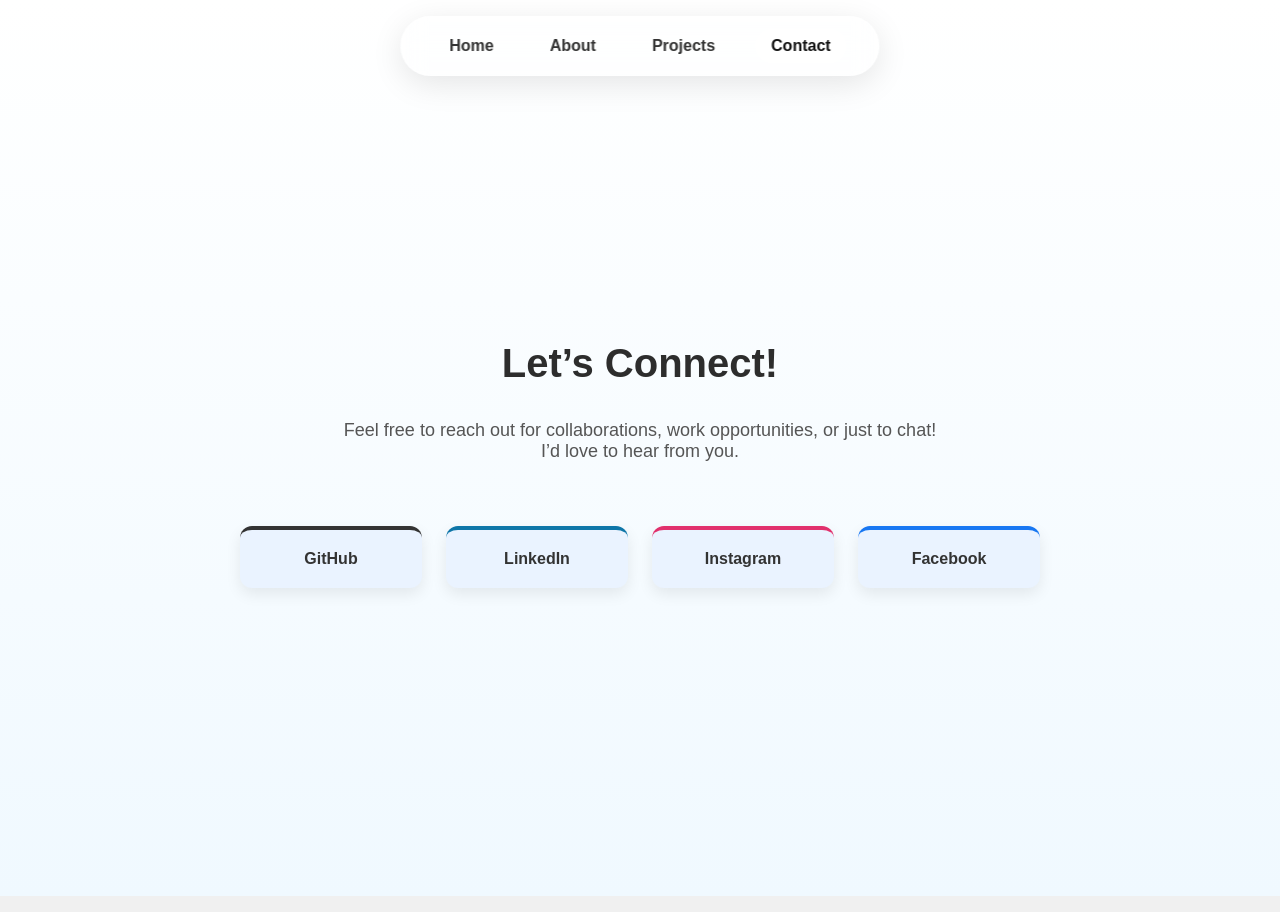
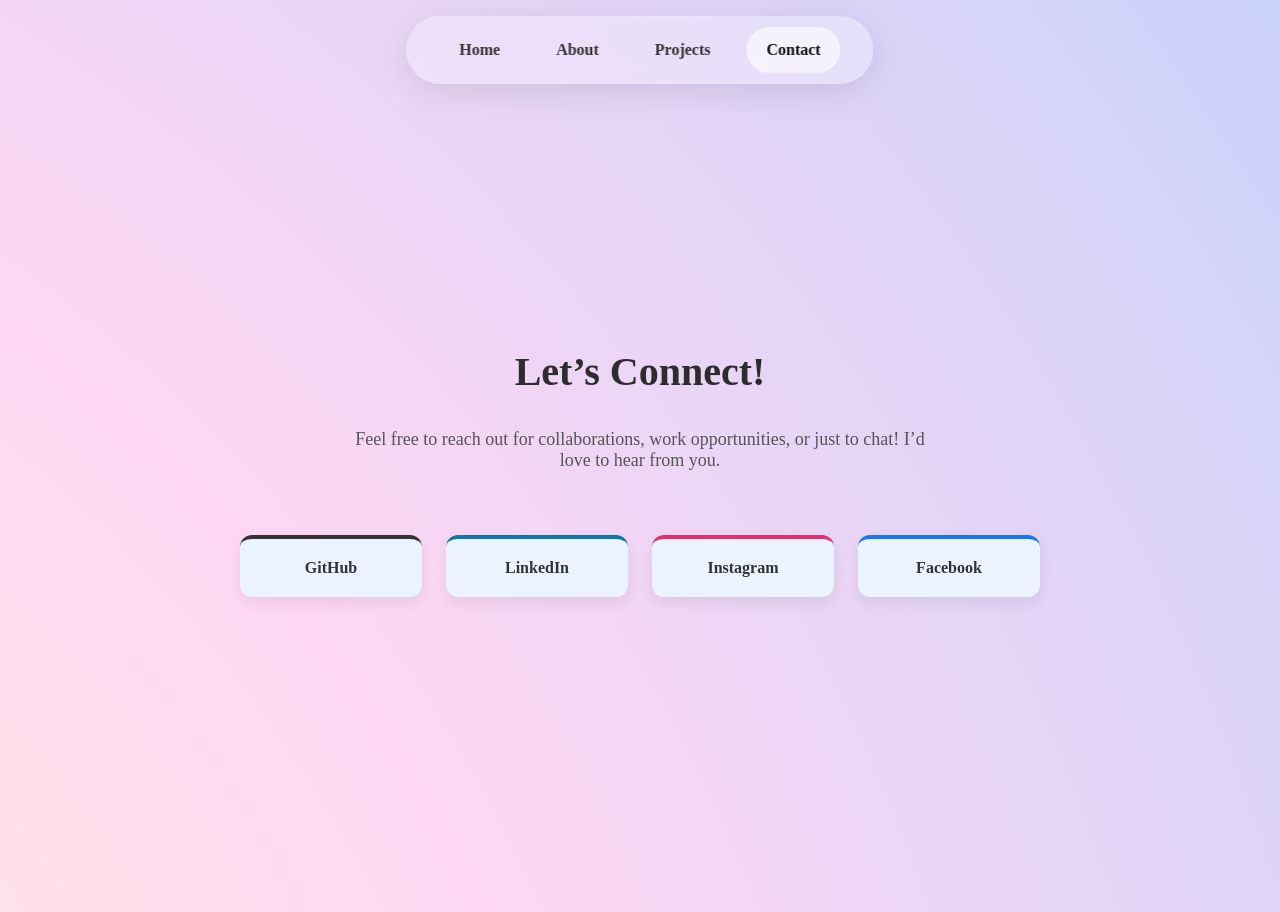
Before and after one commit to JeeIn-Park/JeeIn-Park.github.io, a React (Vite) app in the folder my-portfolio/: page /contact in a window 1280 px wide. Built offline with nearby package versions, Linux system fonts and the light colour scheme.

Commit message:
background colour

```diff
--- a/my-portfolio/src/components/Navbar.css
+++ b/my-portfolio/src/components/Navbar.css
@@ -6,58 +6,44 @@
   z-index: 50;
   display: flex;
   justify-content: center;
-  gap: 1.5rem;
-  padding: 0.75rem 2rem;
+  gap: 1rem;
+  padding: 1rem 2rem;
   border-radius: 999px;
-  backdrop-filter: blur(12px);
-  background: rgba(255, 255, 255, 0.3);
-  border: 1px solid rgba(255, 255, 255, 0.3);
+  background: rgba(255, 255, 255, 0.25);
+  backdrop-filter: blur(10px);
+  border: 1px solid rgba(255, 255, 255, 0.18);
   box-shadow: 0 8px 32px rgba(0, 0, 0, 0.1);
 }
 
-.navbar a {
+.nav-item {
+  position: relative; /* ✅ anchor for absolute positioning */
+  padding: 0.5rem 1.25rem;
+  border-radius: 999px;
+  font-weight: 600;
   color: #333;
-  font-weight: 600;
   text-decoration: none;
-  padding: 0.5rem 1rem;
-  border-radius: 999px;
-  transition: background-color 0.3s ease, color 0.3s ease;
+  z-index: 1;
+  transition: color 0.3s ease;
 }
 
-.navbar a:hover,
-.navbar a.active {
-  background-color: rgba(255, 255, 255, 0.6);
+.nav-item:hover {
   color: #111;
 }
 
+.nav-item.active {
+  color: #111;
+}
 
-
-  .navbar ul {
-    display: flex;
-    gap: 2rem;
-    list-style: none;
-    margin: 0;
-    padding: 0;
-  }
-
-  .nav-item {
-    border-radius: 8px;
-    padding: 0.5rem 1rem;
-    transition: transform 0.2s ease-in-out;
-  }
-
-  .nav-item:hover {
-    transform: scale(1.1);
-    background-color: rgba(255, 255, 255, 0.1);
-  }
-
-  .nav-item a {
-    color: white;
-    text-decoration: none;
-    font-weight: 600;
-    font-size: 1.1rem;
-  }
-
-  .nav-item .active-link {
-    border-bottom: 3px solid white;
-  }
+/* Sliding pill */
+.pill {
+  position: absolute;
+  top: 50%;
+  transform: translateY(-50%); /* ✅ center vertically */
+  left: 0; /* or adjust as needed */
+  height: 70%;
+  width: 100%; /* or adjust width dynamically */
+  background: rgba(255, 255, 255, 0.6);
+  border-radius: 999px;
+  z-index: 0;
+  transition: all 0.3s ease;
+}
--- a/my-portfolio/src/components/Navbar.tsx
+++ b/my-portfolio/src/components/Navbar.tsx
@@ -1,5 +1,6 @@
-import React from "react";
+import React, { useEffect, useRef, useState } from "react";
 import { Link, useLocation } from "react-router-dom";
+import { motion } from "framer-motion";
 import "./Navbar.css";
 
 const navItems = [
@@ -11,14 +12,32 @@ const navItems = [
 
 const Navbar: React.FC = () => {
   const location = useLocation();
+  const containerRef = useRef<HTMLDivElement>(null);
+  const [pillStyle, setPillStyle] = useState({ left: 0, width: 0 });
+
+  useEffect(() => {
+    const activeLink = containerRef.current?.querySelector(".nav-item.active");
+    if (activeLink) {
+      const { offsetLeft, offsetWidth } = activeLink as HTMLElement;
+      setPillStyle({ left: offsetLeft, width: offsetWidth });
+    }
+  }, [location.pathname]);
 
   return (
-    <nav className="navbar">
+    <nav className="navbar" ref={containerRef}>
+      <motion.div
+        className="pill"
+        transition={{ type: "spring", stiffness: 300, damping: 30 }}
+        style={{
+          left: pillStyle.left,
+          width: pillStyle.width,
+        }}
+      />
       {navItems.map((item, index) => (
         <Link
           key={index}
           to={item.path}
-          className={location.pathname === item.path ? "active" : ""}
+          className={`nav-item ${location.pathname === item.path ? "active" : ""}`}
         >
           {item.name}
         </Link>
--- a/my-portfolio/src/index.css
+++ b/my-portfolio/src/index.css
@@ -1,10 +1,31 @@
 /* index.css */
+
 body {
-    margin: 0;
-    font-family: Arial, sans-serif;
-    background-color: #f0f0f0;
-    color: #333;
+  background: radial-gradient(
+    circle at center,
+    #fffbc8,
+    #ffd7f4,
+    #b8d1fc,
+    #fad0c4,
+    #e7ffcb,
+    #b8e5fc
+  );
+  background-size: 1000% 1000%;
+  animation: swirl 40s linear infinite;
+}
+
+@keyframes swirl {
+  0% {
+    background-position: 50% 50%;
   }
+  50% {
+    background-position: 100% 0%;
+  }
+  100% {
+    background-position: 50% 50%;
+  }
+}
+
 
   nav {
     background-color: #222;
--- a/my-portfolio/src/main.tsx
+++ b/my-portfolio/src/main.tsx
@@ -7,7 +7,7 @@ import App from "./App";
 ReactDOM.createRoot(document.getElementById("root")!).render(
   <React.StrictMode>
     <BrowserRouter>
-      <App />
+        <App />
     </BrowserRouter>
   </React.StrictMode>
 );
--- a/my-portfolio/src/pages/About.css
+++ b/my-portfolio/src/pages/About.css
@@ -1,5 +1,4 @@
 .about-section {
-  background: linear-gradient(to bottom, #ffffff, #f9f9ff);
   min-height: 100vh;
   padding: 3rem 2rem;
   text-align: center;
--- a/my-portfolio/src/pages/Contact.css
+++ b/my-portfolio/src/pages/Contact.css
@@ -1,5 +1,4 @@
 .contact-section {
-  background: linear-gradient(to bottom, #ffffff, #f0f9ff);
   min-height: 100vh;
   padding: 3rem;
   text-align: center;
--- a/my-portfolio/src/pages/Hero.css
+++ b/my-portfolio/src/pages/Hero.css
@@ -4,7 +4,6 @@
     align-items: center;
     justify-content: center;
     padding: 1rem;
-    background: linear-gradient(to bottom, #e0f2ff, #ffffff);
   }
 
   .hero-card {
--- a/my-portfolio/src/pages/Projects.css
+++ b/my-portfolio/src/pages/Projects.css
@@ -7,7 +7,6 @@
     padding: 2rem;
 
     /* Background + text alignment */
-    background-color: #f7fafc;
     text-align: center;
   }
 
```
